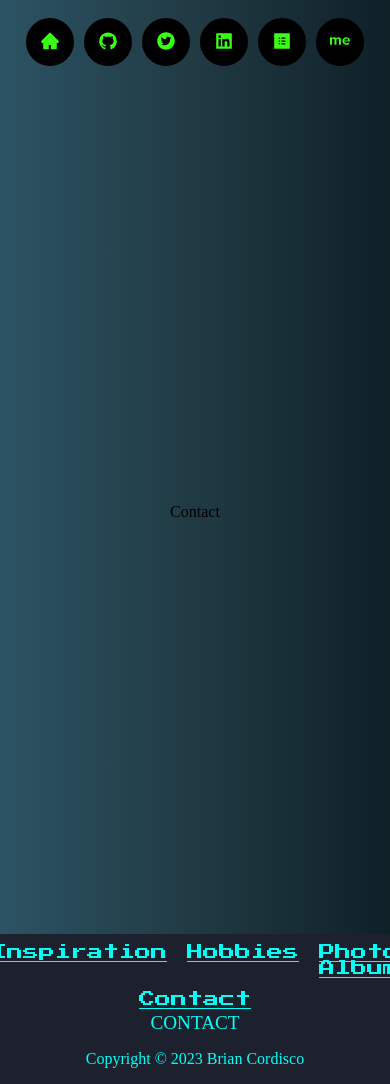
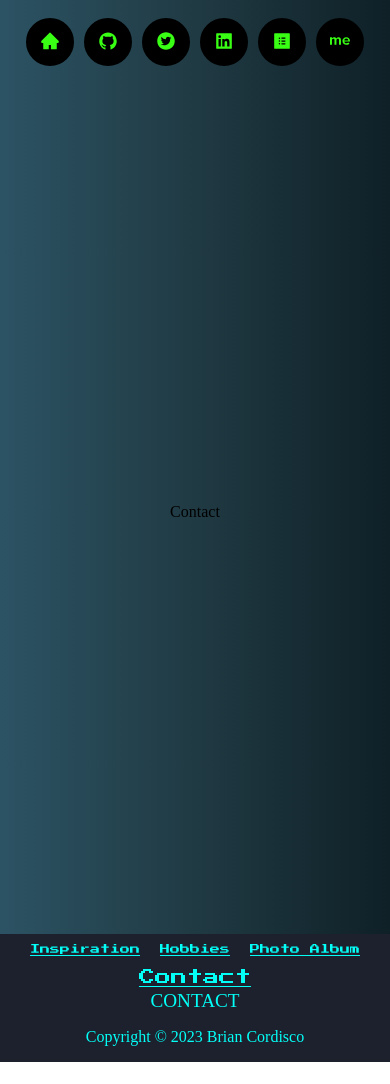
Before and after one commit to Web-Dev-Robi/neon-lights, a React (Create React App) app: page /contact in a window 390 px wide. After the commit the page ends 1062 px from the top, so only its background shows below. Built offline with nearby package versions, Linux system fonts and the light colour scheme; the HTML template or start-up script is replaced by a standard one; a web font is replaced by a local one.

Commit message:
fixed footer text size

```diff
--- a/src/components/styles/Footer.module.css
+++ b/src/components/styles/Footer.module.css
@@ -1,13 +1,13 @@
 .footer {
   color: RGB(4, 255, 247);
   text-decoration: none;
-  /* height: 50px; */
 }
 
 .footer_items {
   background-color: #1d212e;
   display: flex;
   flex-direction: column;
+  flex-shrink: 1;
 }
 
 .footer_link {
@@ -43,3 +43,10 @@
 a {
   color: RGB(4, 255, 247);
 }
+
+@media screen  and (max-width: 1020px){
+  .footer_link {
+  font-size: x-small;
+}
+
+}
```
